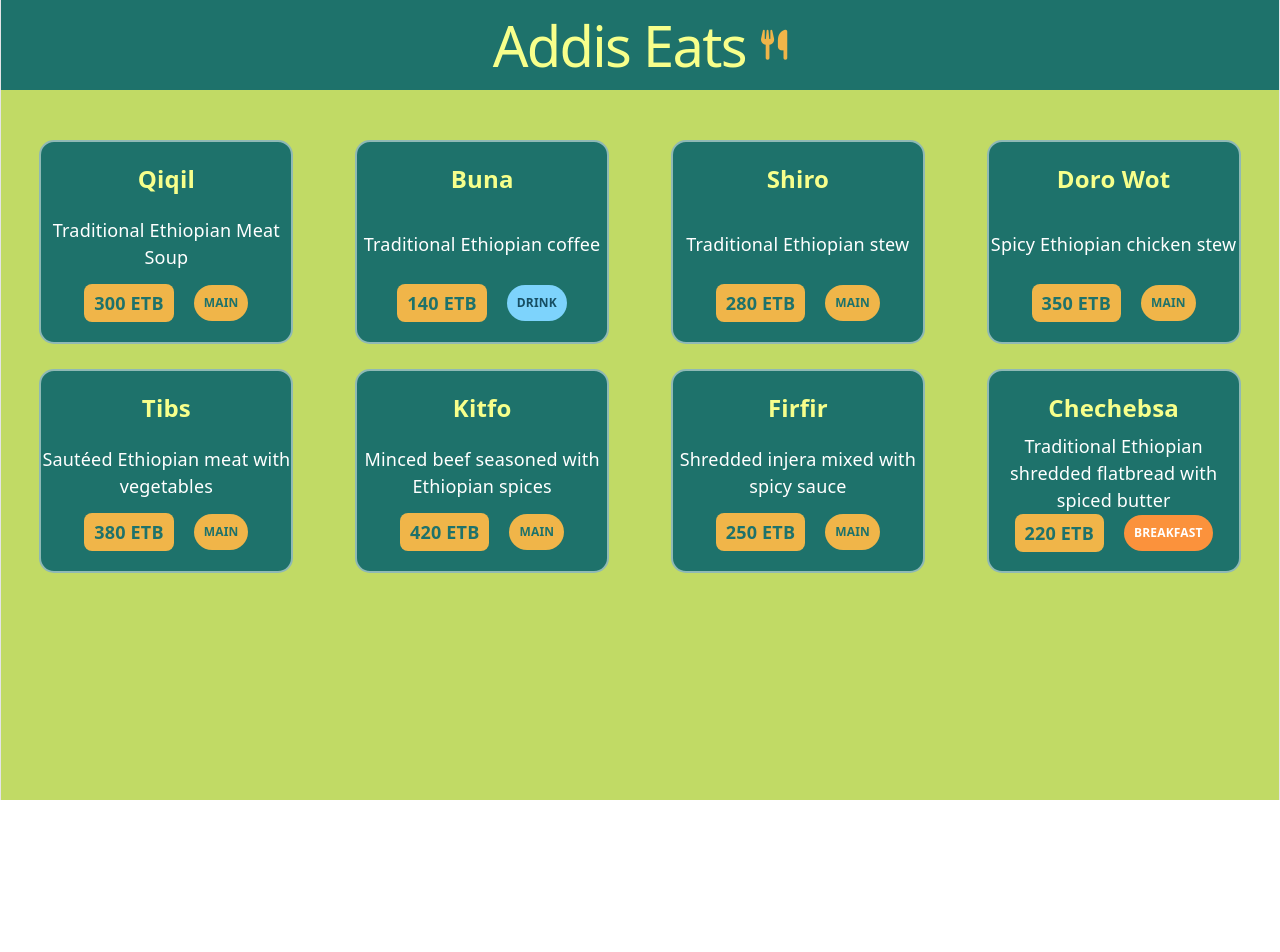
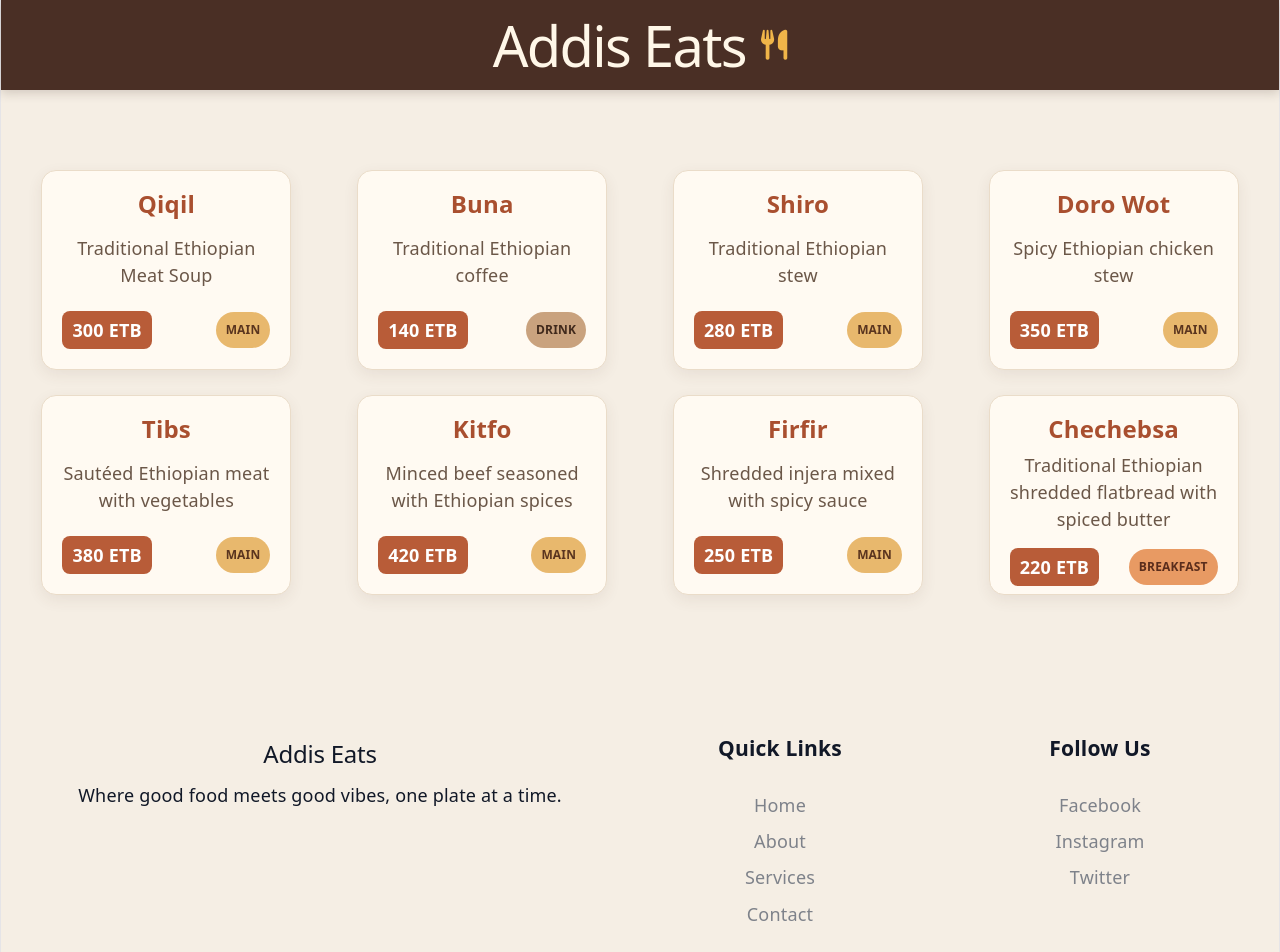
Before and after one commit to YabseraDCodes/addis-eats-menu, a React (Vite) app: page / in a window 1280 px wide. Shown: the top 952 px of the page. Before the commit the page ends 800 px from the top, so only its background shows below. Built offline with nearby package versions, Linux system fonts and the light colour scheme.

Commit message:
Better Style Addis Eats

```diff
--- a/src/App.css
+++ b/src/App.css
@@ -184,12 +184,21 @@
   }
 }
 
+.j{
+  justify-items: center;
+}
+
+.Main-overlay{
+  padding: 40px 20px;
+}
 
 .Main{
-  padding: 20px;
-  padding-top: 50px;
+  width: 100%;
+  max-width: 1300px;
+  padding: 40px 20px;
 }
 
 body{
-  background-color: #c1da65;
+  /* margin: 0; */
+  background-color: #f5eee4;
 }
--- a/src/App.jsx
+++ b/src/App.jsx
@@ -2,6 +2,7 @@ import { useState } from 'react'
 import { Header } from './Header'
 import { MenuItem } from './MenuItem'
 import { Menu } from './Menu'
+import { Footer } from './Footer'
 import heroImg from './assets/hero.png'
 import reactLogo from './assets/react.svg'
 import viteLogo from './assets/vite.svg'
@@ -14,10 +15,12 @@ function App() {
 
   return (
     <div className='j'>
-        <Header />
+      <Header />
       <div className='Main'>
-
-        <Menu/>
+        <div className='Main-overlay'>
+          <Menu />
+        </div>
+        <Footer />
       </div>
     </div>
   )
--- /dev/null
+++ b/src/Footer.jsx
@@ -0,0 +1,29 @@
+export function Footer(){
+    return (<footer class="footer">
+    <div class="footer-container">
+        <div class="footer-brand">
+            <h2>Addis Eats</h2>
+            <p>Where good food meets good vibes, one plate at a time.</p>
+        </div>
+
+        <div class="footer-links">
+            <h3>Quick Links</h3>
+            <a href="#">Home</a>
+            <a href="#">About</a>
+            <a href="#">Services</a>
+            <a href="#">Contact</a>
+        </div>
+
+        <div class="footer-social">
+            <h3>Follow Us</h3>
+            <a href="#">Facebook</a>
+            <a href="#">Instagram</a>
+            <a href="#">Twitter</a>
+        </div>
+    </div>
+
+    <div class="footer-bottom">
+        <p>&copy; 2026 Addis Eats. All rights reserved.</p>
+    </div>
+</footer>)
+}
--- a/src/MenuItem.css
+++ b/src/MenuItem.css
@@ -1,14 +1,27 @@
 .items {
     display: grid;
-    grid-template-columns: repeat(3, 1fr);
+    grid-template-columns: 1fr;
     gap: 25px;
     justify-items: center;
     align-items: center;
 }
 
-@media (max-width: 800px) {
+/* @media (max-width: 380px) {
+    .items {
+        grid-template-columns: repeat(1, 1fr);
+    }
+} */
+
+
+@media (min-width: 400px) {
     .items {
         grid-template-columns: repeat(2, 1fr);
+    }
+}
+
+@media (min-width: 800px) {
+    .items {
+        grid-template-columns: repeat(3, 1fr);
     }
 }
 
@@ -19,60 +32,56 @@
 }
 
 .food-card {
-    background-color: #1e726b;
-    color: #ffffff;
+    background-color: #fffaf2;
+    color: #3b2a20;
     height: 200px;
     width: 100%;
     max-width: 250px;
     min-height: 200px;
     border-radius: 15px;
-    border: 2px solid #ffffff80;
+    border: 1px solid #eadcc9;
     display: flex;
     flex-direction: column;
     justify-content: space-between;
+    padding: 20px;
+    box-sizing: border-box;
+
     transition: 0.25s ease;
+    box-shadow: 0 5px 15px #5a3e2b15;
 }
 
 .food-card:hover {
     transform: translateY(-7px);
-    box-shadow: 0 14px 25px #00000040;
+    box-shadow: 0 12px 25px #5a3e2b25;
 }
 
+
 .food-card h3 {
-    margin-bottom: 12px;
-
-    color: #f7ff8b;
+    margin: 0 0 10px;
+    color: #a94f2f;
     font-size: 24px;
 }
 
+
 .food-card p {
     line-height: 1.5;
-
-}
-
-.Header {
-    min-height: 90px;
-    display: flex;
-    gap: 15px;
-    justify-content: center;
-    align-items: center;
-    background-color: #1e726b;
-    color: #f0b549;
+    color: #6b5748;
+    margin: 0;
 }
 
 
 .food-bottom {
     display: flex;
-    justify-content: center;
-    gap: 20px;
+    justify-content: space-between;
+    gap: 10px;
     align-items: center;
-    margin-bottom: 20px;
+    margin-top: 15px;
 }
 
 
 .price {
-    color: #1e726b;
-    background-color: #f0b549;
+    color: white;
+    background-color: #b85c38;
     padding: 6px 10px;
     border-radius: 8px;
     font-weight: bold;
@@ -80,8 +89,8 @@
 
 
 .catagory {
-    background-color: #f7ff8b;
-    color: #1e726b;
+    background-color: #f3e4cf;
+    color: #6b3e2e;
     padding: 5px 10px;
     border-radius: 20px;
     font-size: 12px;
@@ -90,22 +99,110 @@
 
 
 .catagory-MAIN {
-    background-color: #f0b549;
-    color: #1e726b;
+    background-color: #e8b86d;
+    color: #5a351f;
 }
 
 
 .catagory-DRINK {
-    background-color: #7dd3fc;
-    color: #164e63;
+    background-color: #c9a27e;
+    color: #40291c;
 }
 
+
 .catagory-BREAKFAST {
-    background-color: #fb923c;
-    color: white;
+    background-color: #e89a63;
+    color: #5a2d1c;
 }
 
+
 .catagory-DESSERT {
-    background-color: #f9a8d4;
-    color: #831843;
+    background-color: #dda0a2;
+    color: #5a2830;
 }
+
+
+.Header {
+    min-height: 90px;
+    width: 100%;
+    display: flex;
+    gap: 15px;
+    justify-content: center;
+    align-items: center;
+
+    background-color: #4a2f25;
+    color: #f0b549;
+
+    box-shadow: 0 3px 10px #3b241b30;
+}
+
+.Header h1 {
+    color: #fff7e8 !important;
+}
+
+
+.footer {
+    margin-top: 50px;
+    background: #f5eee4;
+    color: #111827;
+    padding: 50px 20px 20px;
+}
+
+.footer-container {
+    max-width: 1200px;
+    margin: 0 auto;
+
+    display: grid;
+    grid-template-columns: 2fr 1fr 1fr;
+    gap: 40px;
+}
+
+.footer h2,
+.footer h3 {
+    margin-top: 0;
+}
+
+.footer-brand p, .footer-brand h2 {
+    color: #111827;
+    line-height: 1.6;
+}
+
+.footer-links,
+.footer-social {
+    display: flex;
+    flex-direction: column;
+    gap: 10px;
+}
+
+.footer a {
+    color: #7e828a;
+    text-decoration: none;
+    transition: color 0.2s ease;
+}
+
+.footer a:hover {
+    color: #111827;
+}
+
+.footer-bottom {
+    max-width: 1200px;
+    margin: 40px auto 0;
+    padding-top: 20px;
+    border-top: 1px solid #374151;
+    text-align: center;
+    color: #9ca3af;
+    font-size: 14px;
+}
+
+/* Mobile */
+@media (max-width: 600px) {
+    .footer-container {
+        grid-template-columns: 1fr;
+        text-align: center;
+    }
+
+    .footer-links,
+    .footer-social {
+        align-items: center;
+    }
+}
```
